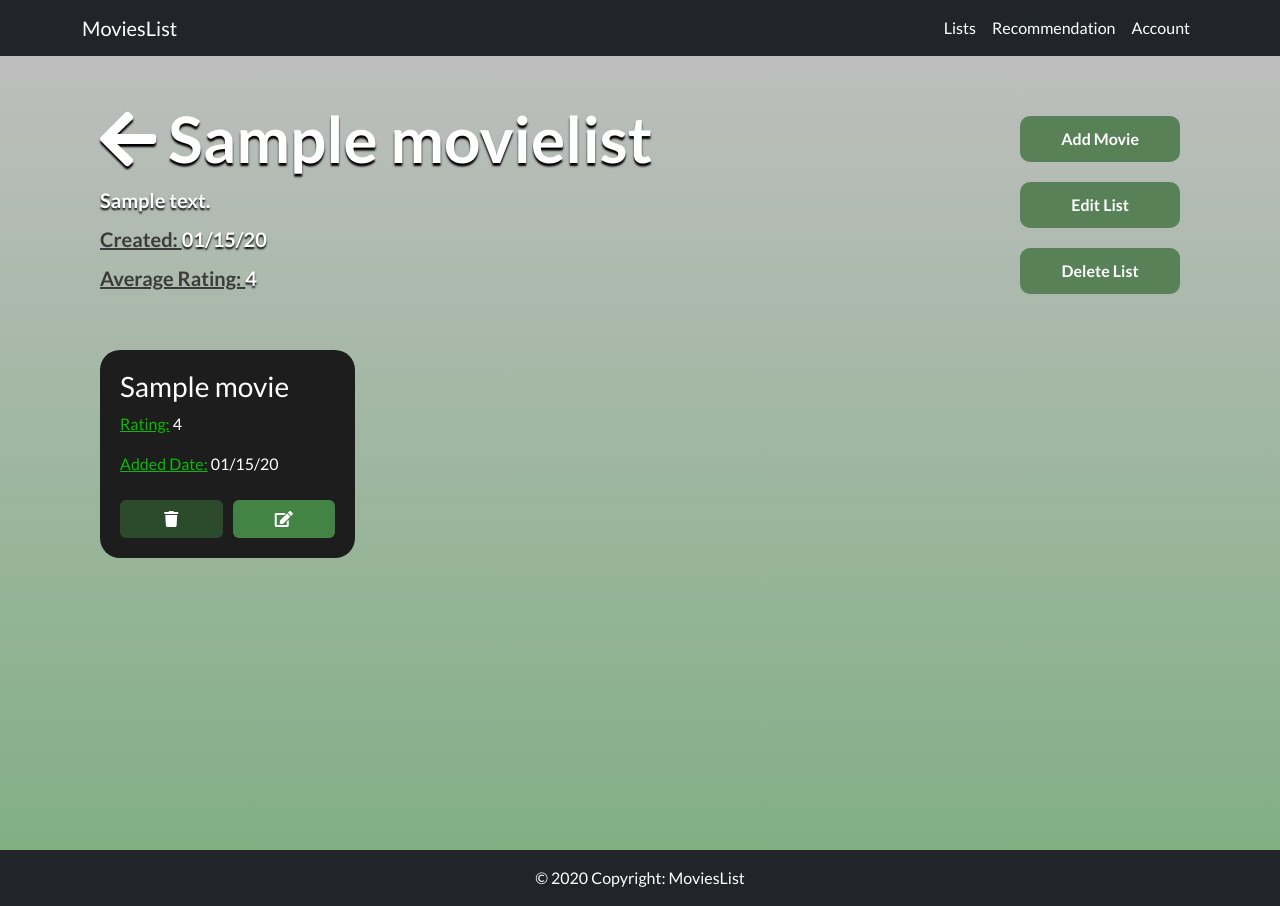
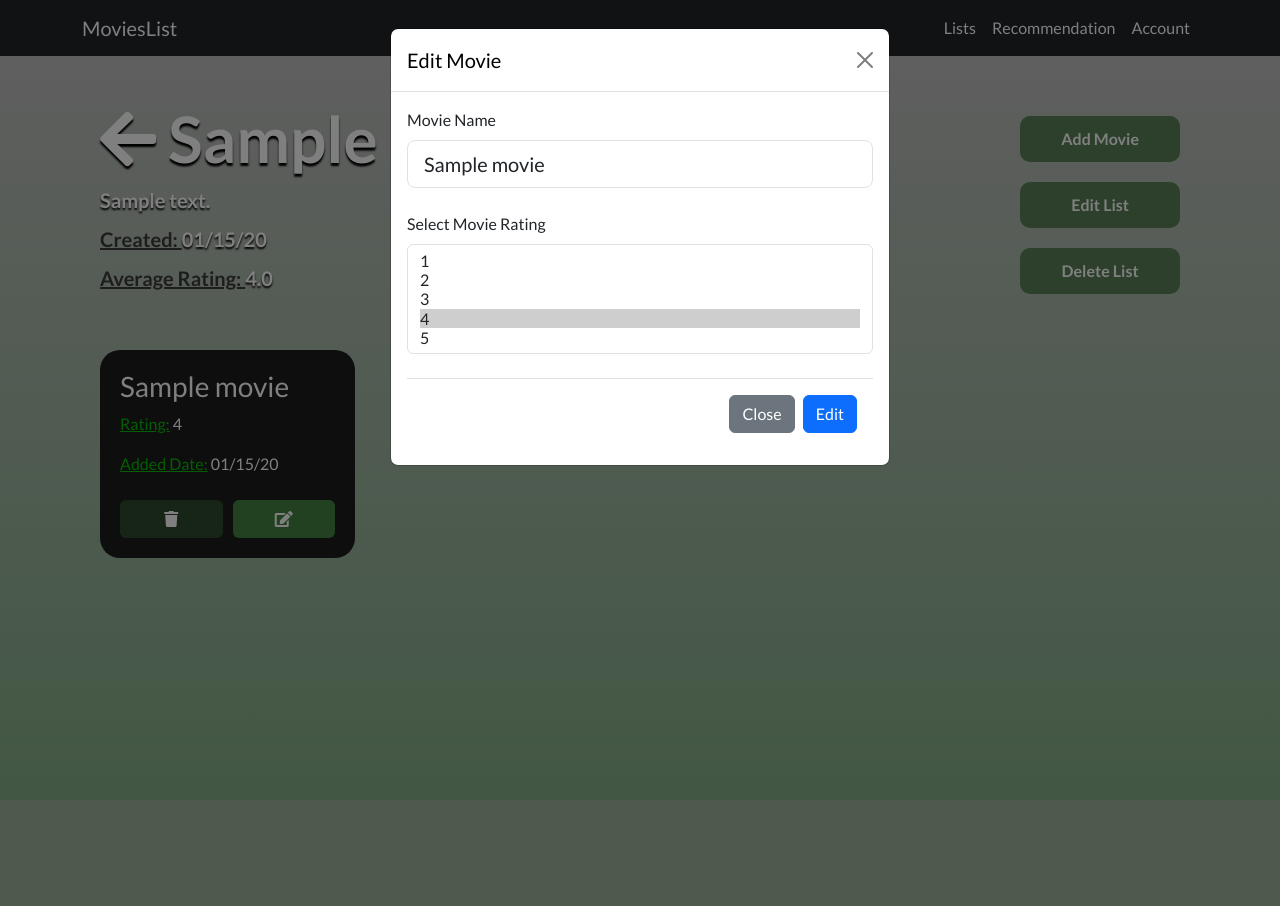
Before and after one commit to Pandre19/MovieList, a PHP site: page /singleList.php?listId=1&editMovie=1 in a window 1280 px wide. After the commit the page ends 558 px from the top, so only its background shows below. Run offline with PHP 8.4, Linux system fonts and the light colour scheme; the visitor is signed in with stand-in values (Sample User, id 1); tables that the repository leaves empty hold one stand-in row (values such as "Sample post"); some libraries are stand-ins or nearby versions.

Commit message:
17: Movie Edit

```diff
--- a/inc/Entity/Page.class.php
+++ b/inc/Entity/Page.class.php
@@ -21,6 +21,9 @@
 
         <body>
         <script src="https://cdn.jsdelivr.net/npm/bootstrap@5.3.0/dist/js/bootstrap.bundle.min.js" integrity="sha384-geWF76RCwLtnZ8qwWowPQNguL3RmwHVBC9FhGdlKrxdiJJigb/j/68SIy3Te4Bkz" crossorigin="anonymous"></script>
+        <script src="https://code.jquery.com/jquery-3.5.1.slim.min.js"></script>
+    <script src="https://cdn.jsdelivr.net/npm/@popperjs/core@2.10.2/dist/umd/popper.min.js"></script>
+    <script src="https://stackpath.bootstrapcdn.com/bootstrap/4.5.2/js/bootstrap.min.js"></script>
 
         <!-- Reference:  https://getbootstrap.com/docs/5.3/components/navbar/-->
         <nav class="navbar fixed-top navbar-expand-lg bg-dark">
@@ -307,4 +310,47 @@
             </form>
         <?php
     }
+
+    static function showEditMovieForm($movieName, $movieRating = null) {
+        ?>
+        <!-- Showing  -->
+            <?php
+            if (isset(Validate::$valid_status) && isset(Validate::$valid_status['errors'])) {
+                if (count(Validate::$valid_status['errors']) > 0) {
+                $error_message = "ERROR \n";
+                foreach (Validate::$valid_status['errors'] as $name => $message) {
+                    $error_message .= $message . "\n";
+                    error_log(date("Y-m-d H:i:s") . " - ERROR MESSAGE = " . $message . "\n", 3, 'log/error_log.txt');
+                }
+                $error_message_js = json_encode($error_message);
+                ?>
+                <script> alert(<?= $error_message_js ?>); </script>
+            <?php } } ?>
+
+            <form action="" method="post" id="modalFormAddMovie">
+                <!-- Form -->
+                <div class="form-outline mb-4">
+                    <label for="movie_name" class="form-label text-dark">Movie Name</label>
+                    <input type="text" id="movie_name" name="movie_name" class="form-control form-control-lg" placeholder="movie Name"
+                    value="<?= $movieName ?>">
+                </div>
+                <div class="form-outline mb-4">
+                    <label for="list_description" class="form-label text-dark">Select Movie Rating</label>
+                    <select class="form-select" size="5" aria-label="Size 3 select example" name="movie_rating">
+                        <option value="1" class="text-dark" <?= $movieRating == '1' ? 'selected' : ''?> >1</option>
+                        <option value="2" class="text-dark" <?= $movieRating == '2' ? 'selected' : ''?>>2</option>
+                        <option value="3" class="text-dark" <?= $movieRating == '3' ? 'selected' : ''?>>3</option>
+                        <option value="4" class="text-dark" <?= $movieRating == '4' ? 'selected' : ''?>>4</option>
+                        <option value="5" class="text-dark" <?= $movieRating == '5' ? 'selected' : ''?>>5</option>
+                    </select>
+                </div>
+                <!-- Buttons -->
+                <div class="modal-footer">
+                    <input type="hidden" name="action" value="editMovie">
+                    <button type="button" class="btn btn-secondary" data-bs-dismiss="modal">Close</button>
+                    <button type="submit" class="btn btn-primary">Edit</button>
+                </div>
+            </form>
+        <?php
+    }
 }
--- a/singleList.php
+++ b/singleList.php
@@ -17,6 +17,9 @@
 
 $singleList = null;
 $moviesArray = null;
+$movieId = null;
+$movieName = null;
+$movieRating = null;
 
 if (LoginManager::verifyLogin()) {
     Page::header("MoviesLists", true, "singleList.css");
@@ -30,6 +33,22 @@
     if(isset($_GET['deleteMovie'])) {
         MovieDAO::deleteMovie($_GET['deleteMovie']);
         header("Location: ".$_SERVER['PHP_SELF'] . "?listId=" . $_GET['listId']);
+    }
+    if(isset($_GET['editMovie'])) {
+        $selectedMovie = MovieDAO::getMovie($_GET['editMovie']);
+        $movieId = $_GET['editMovie'];
+        $movieName = $selectedMovie->getMovieName();
+        $movieRating = $selectedMovie->getMovieRating();
+        echo "
+        <script>
+            function showModal() {
+                $('#editMovieModal').modal('show');
+            }
+
+            $(document).ready(function() {
+                showModal();
+            });
+            </script>";
     }
 
     if(!empty($_POST)){
@@ -50,6 +69,13 @@
             $validation_errors=Validate::validateAddMovieForm();
             if(empty($validation_errors)){
                 MovieDAO::createMovie($_GET['listId'], $_POST['movie_name'], $_POST['movie_rating']);
+                header("Location: ".$_SERVER['PHP_SELF'] . "?listId=" . $_GET['listId']);
+                exit;
+            }
+        } else if($_POST['action'] == 'editMovie'){
+            $validation_errors=Validate::validateAddMovieForm();
+            if(empty($validation_errors)){
+                MovieDAO::updateMovie($_POST['movie_name'], $_POST['movie_rating'], $movieId);
                 header("Location: ".$_SERVER['PHP_SELF'] . "?listId=" . $_GET['listId']);
                 exit;
             }
@@ -89,10 +115,10 @@
                         //Calculate Average Rating from all the movies rating
                         $average_rating = 0;
                         foreach($moviesArray as $Movie){
-                            $average_rating += number_format(intval($Movie->getMovieRating()), 1);
+                            $average_rating += intval($Movie->getMovieRating());
                         }
                         $average_rating = $average_rating / count($moviesArray);
-                        echo $average_rating;
+                        echo number_format($average_rating, 1);
                     ?>
                 </p>
             </div>
@@ -135,7 +161,7 @@
                                 </p>";
                             echo "<div class='movie-buttons-wrapper'>
                                 <a href='singleList.php?listId={$_GET['listId']}&deleteMovie={$Movie->getMovieId()}' class='btn button-movie-delete'><i class='fas fa-trash'></i></a>
-                                <a class='btn button-movie-move' href='singleMovie.php'><i class='fas fa-edit'></i></a>
+                                <a href='singleList.php?listId={$_GET['listId']}&editMovie={$Movie->getMovieId()}' class='btn button-movie-move'><i class='fas fa-edit'></i></a>
                             </div></div>";
                         }
                     }
@@ -201,6 +227,21 @@
         </div>
     </div>
 
+    <!-- This is a modal from bootstrap. Edit Movie Form  -->
+    <div class="modal fade" id="editMovieModal" data-bs-backdrop="static" data-bs-keyboard="false" tabindex="-1" aria-labelledby="staticBackdropLabel" aria-hidden="true">
+        <div class="modal-dialog">
+            <div class="modal-content">
+                <div class="modal-header">
+                    <h1 class="modal-title fs-5 text-black" id="staticBackdropLabel">Edit Movie</h1>
+                    <button type="button" class="btn-close" data-bs-dismiss="modal" aria-label="Close"></button>
+                </div>
+                <div class="modal-body">
+                    <?php Page::showEditMovieForm($movieName, $movieRating); ?>
+                </div>
+            </div>
+        </div>
+    </div>
+
 <?php
 Page::footer();
 ?>
```
Also changed, not shown: 1 other file.
